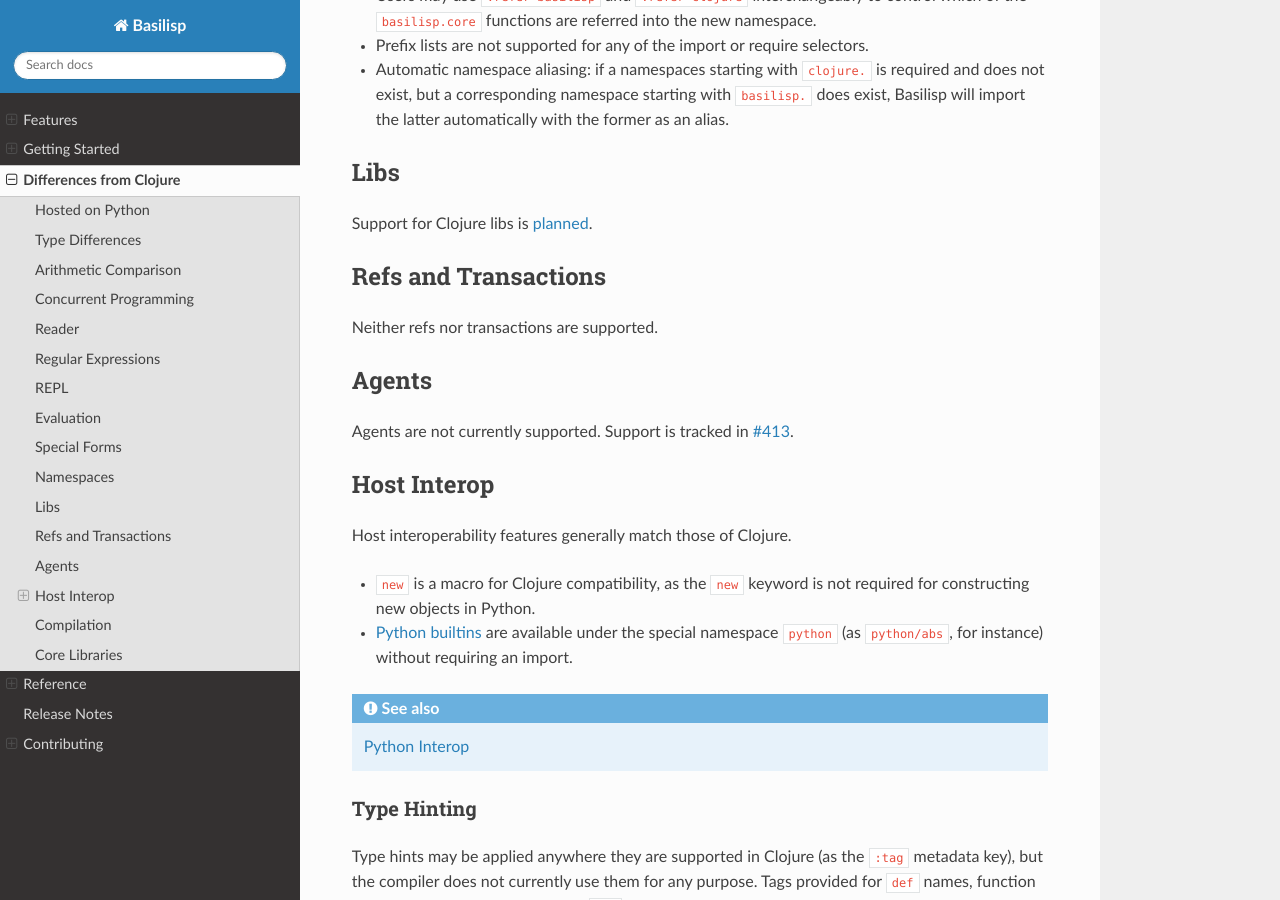
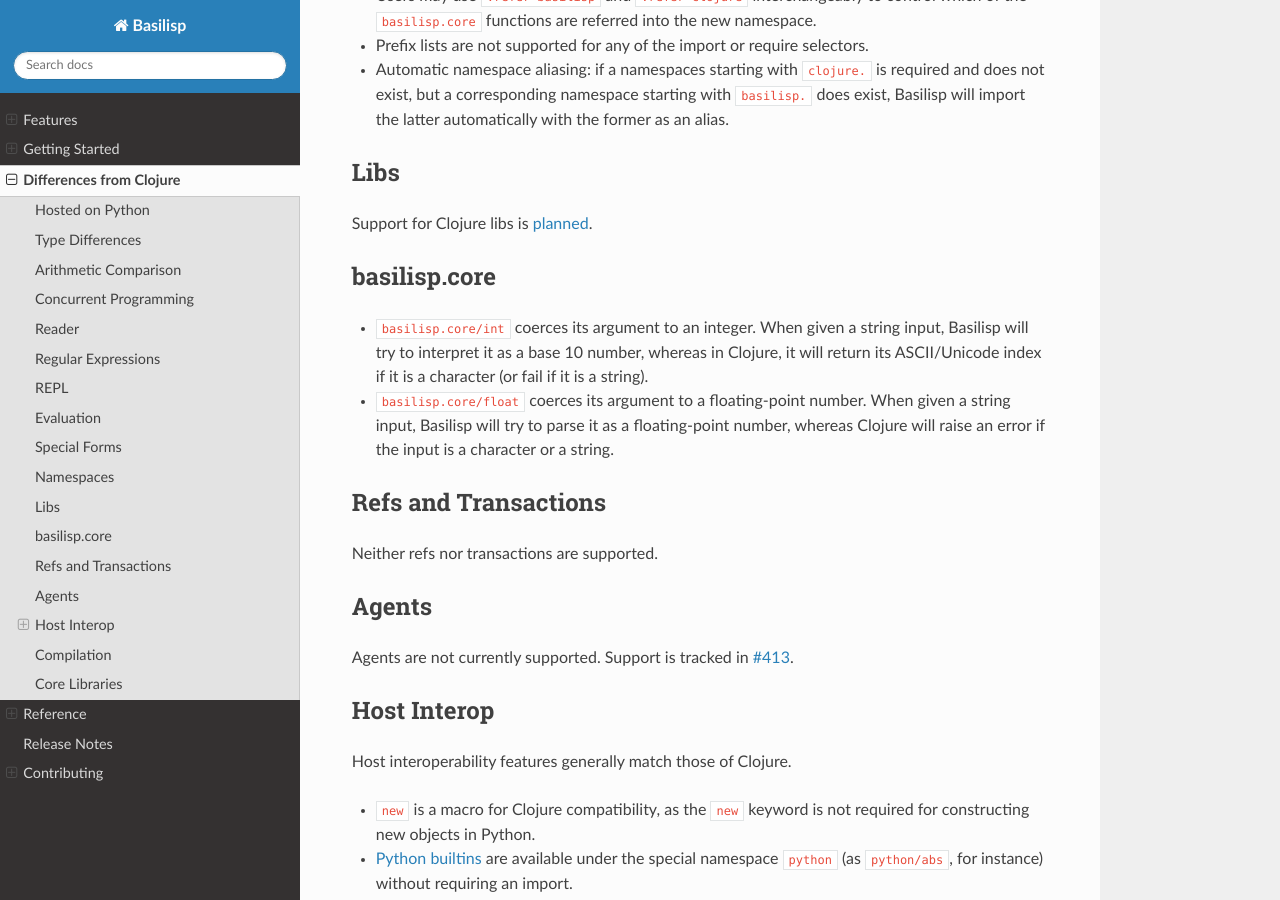
Before and after one commit to basilisp-lang/basilisp, a Sphinx documentation site: the page built from docs/differencesfromclojure.rst, in a window 1280 px wide and 900 px high, scrolled down 3244 px. Built offline with Sphinx 7.4.7 and the Read the Docs theme 2.0.0, drawn with Linux system fonts in a browser that asks for light colours; cross-references to code outside the pages are shown as plain code.

Commit message:
document core int/float fns difference with clojure (#877)
Hi,

I've document the differences of the `int` and `float` functions from
Clojure. It resolves #875.

Do we need a changelog entry for this?

Thanks

Co-authored-by: ikappaki <ikappaki@users.noreply.github.com>

```diff
--- a/docs/differencesfromclojure.rst
+++ b/docs/differencesfromclojure.rst
@@ -150,6 +150,15 @@
 
 Support for Clojure libs is `planned <https://github.com/basilisp-lang/basilisp/issues/668>`_\.
 
+.. _core_lib_differences:
+
+basilisp.core
+-------------
+
+- :lpy:fn:`basilisp.core/int` coerces its argument to an integer. When given a string input, Basilisp will try to interpret it as a base 10 number, whereas in Clojure, it will return its ASCII/Unicode index if it is a character (or fail if it is a string).
+
+- :lpy:fn:`basilisp.core/float` coerces its argument to a floating-point number. When given a string input, Basilisp will try to parse it as a floating-point number, whereas Clojure will raise an error if the input is a character or a string.
+
 .. _refs_and_transactions_differences:
 
 Refs and Transactions
```
Also changed, not shown: 1 other file.
